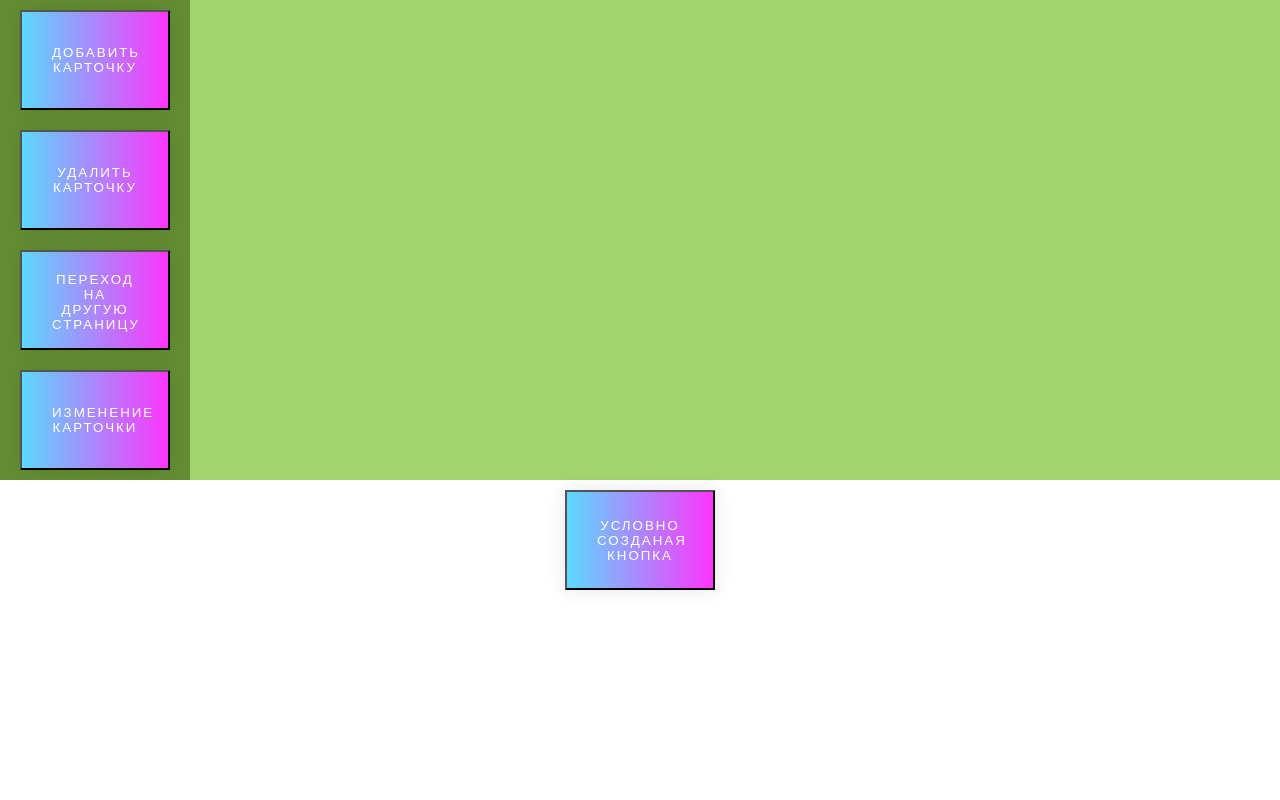
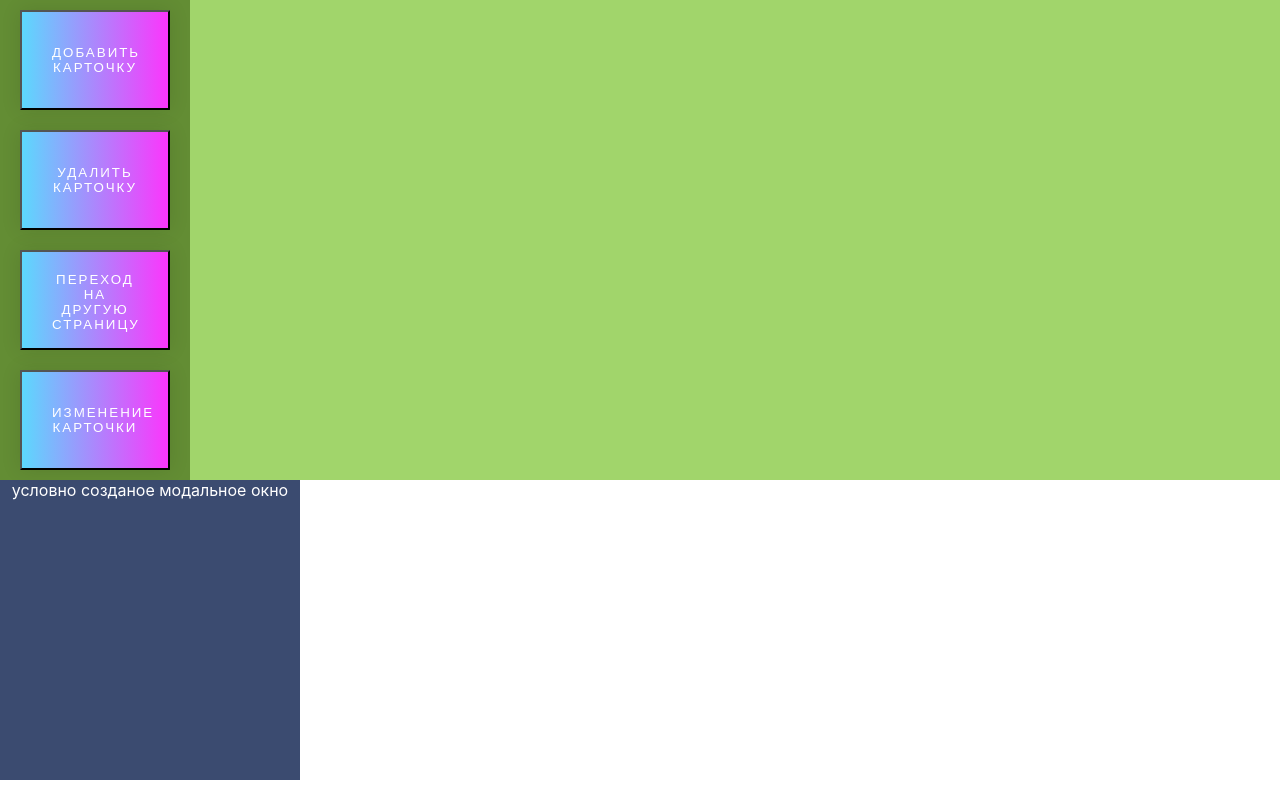
Before and after one commit to marinaKucher/learnReact, a React (Create React App) app: page / in a window 1280 px wide. Built offline with nearby package versions, Linux system fonts and the light colour scheme.

Commit message:
исправлены ошибки условного рендеринга

```diff
--- a/src/App.js
+++ b/src/App.js
@@ -1,81 +1,55 @@
 import './App.css';
 import AddButton from "./AddButton";
 import ModalWindow from "./modalWindow";
-import React, { useState } from 'react';
+import React, {useState} from 'react';
 
-let modalMarker=false;
-
-
-function addCard(){
-    console.log(modalMarker)
-    modalMarker=true;
-    globalSetFlagState(true)
-  console.log('добавление карточки')
-    console.log(modalMarker)
-}
-
-function delCard(){
-    console.log(modalMarker)
-  console.log('удаление карточки')
-
-    globalSetFlagState(false)
-    modalMarker=false;
-
-    console.log(modalMarker)
-
-}
-function goAnotherPage(){
-  console.log('переход на другую страницу')
-}
-function chCard(){
-  console.log('изменение карточки')
-}
-
-const buttons = [
-  {title: 'добавить карточку', handleClick: addCard},
-  {title: 'удалить карточку', handleClick: delCard},
-  {title: 'переход на другую страницу', handleClick:goAnotherPage},
-  {title: 'изменение карточки', handleClick: chCard},
-]
-
+const buttonsTitles = ['добавить карточку', 'удалить карточку', 'переход на другую страницу', 'изменение карточки']
 
 function MoreButtons(props) {
     const numbers = props.numbers;
     const masOfButtons = numbers.map((number) =>
-     <AddButton key={number.toString()} text = {buttons[number-1].title} handleClick={buttons[number-1].handleClick}/>
+        <AddButton key={number.toString()} text={buttonsTitles[number - 1]} handleClick={props.functions[number - 1]}/>
     );
     return (
         masOfButtons
     );
 }
 
-let globalSetFlagState
+function ModalWindowMarker(props) {
 
-function ModalWindowMarker(props) {
-    const [flagState, setFlagState] = useState(props.modalmarkerPR);
-
-    globalSetFlagState = setFlagState
-
-    if (flagState) {
+    if (props.modalmarkerPR) {
         return <ModalWindow text={"условно созданое модальное окно "}/>
     } else {
         return <AddButton text={"условно созданая кнопка"}/>
     }
 }
 
+function App() {
+    const [open, setOpen] = useState(true);
 
-function App() {
+    const addCard = () => setOpen(true);
+    const delCard = () => setOpen(false);
+
+    function goAnotherPage() {
+        console.log('переход на другую страницу')
+    }
+
+    function chCard() {
+        console.log('изменение карточки')
+    }
+
     return (
+
         <div className="App">
             <div className="MainBody">
                 <div className="buttonsContainer">
-        <MoreButtons numbers={[1,2,3,4]}/>
-      </div >
+                    <MoreButtons numbers={[1, 2, 3, 4]} functions={[addCard, delCard, goAnotherPage, chCard]}/>
+                </div>
                 <div className="ModalWindowContainer">
-      </div >
+                </div>
 
             </div>
-        <ModalWindowMarker modalmarkerPR={modalMarker}/>
+            <ModalWindowMarker modalmarkerPR={open}/>
         </div>
     );
 }
```
Lines whose indentation alone changed are shown as unchanged.
